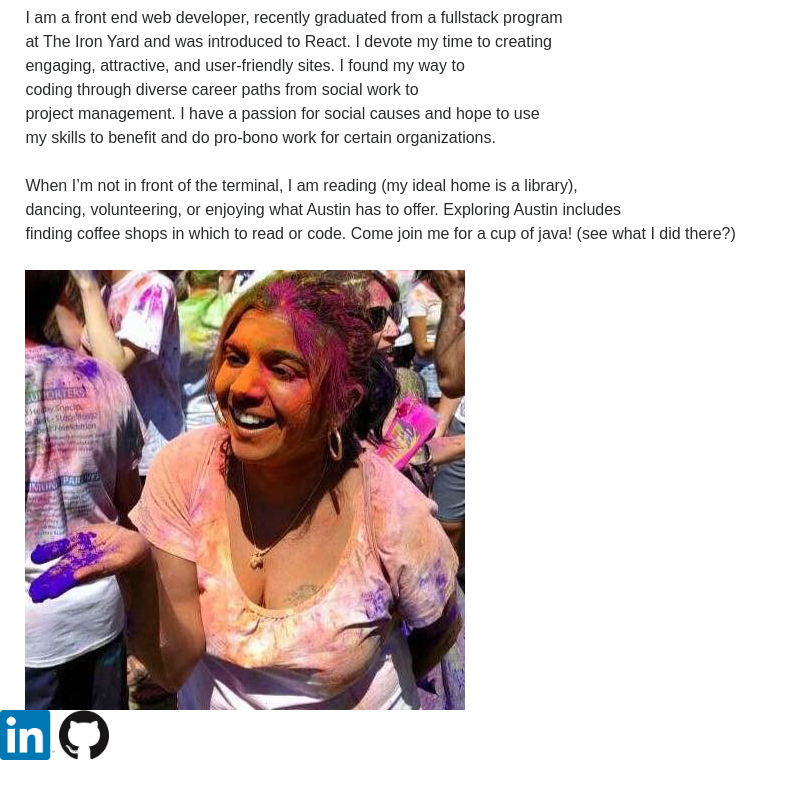
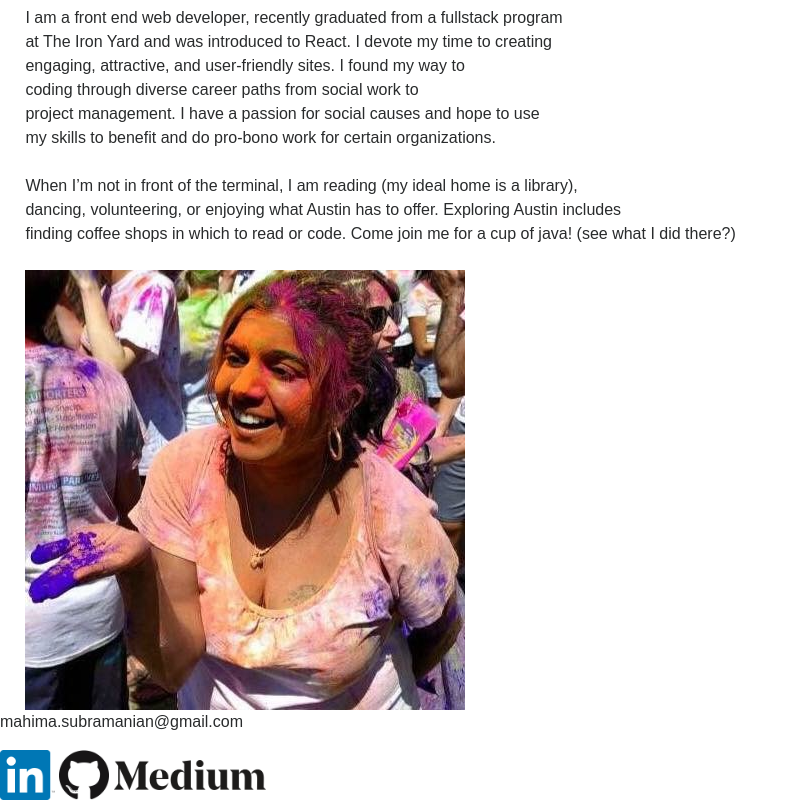
Before and after one commit to Smahima/smahima.github.io, a React (Create React App) app: page / in a window 1280 px wide. Shown: the part 339-1139 px from the top of the page, without its empty margins (0-798 px from the left). Before the commit the page ends 1099 px from the top, so only its background shows below. Built offline with nearby package versions, Linux system fonts and the light colour scheme.

Commit message:
added medium icon and contact email to footer

```diff
--- a/src/components/BaseLayout.js
+++ b/src/components/BaseLayout.js
@@ -2,6 +2,7 @@ import React, { Component } from 'react';
 import { NavLink } from 'react-router-dom';
 import LinkedIn from '../images/In-2C-128px-TM.png';
 import GitHub from '../images/GitHub-Mark-120px-plus.png';
+import Medium from '../images/Wordmark_Black.png';
 
 
 class BaseLayout extends Component {
@@ -26,10 +27,16 @@ class BaseLayout extends Component {
       </div>
         {this.props.children}
 
-        <footer>
+        <footer className="contact">
+
+        <div className="email">
+          <p>mahima.subramanian@gmail.com</p>
+        </div>
+
          <div className="social-media">
            <a href="https://www.linkedin.com/in/msubramanian/"><img src={LinkedIn} alt="LinkedIn Icon" height="50px"/> </a>
            <a href="https://github.com/Smahima"><img src={GitHub} alt="GitHub Icon" height="50px"/> </a>
+           <a href="https://medium.com/@mahimaS"><img src={Medium} alt="Meidum" height="30px"/> </a>
          </div>
         </footer>
 
```
